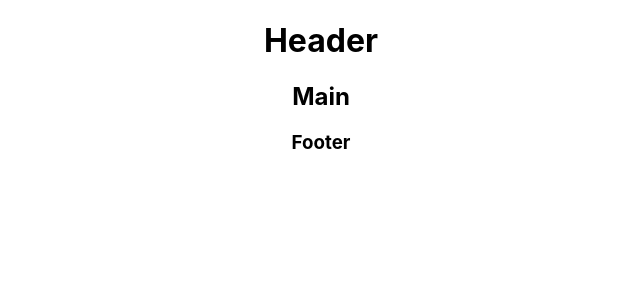
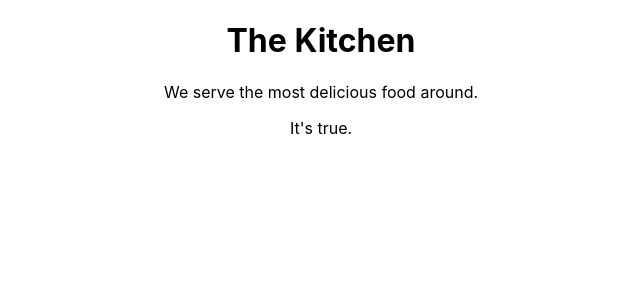
Before and after one commit to viktormishyn/react-test, a React (Create React App) app in the folder react-essentials/: page / in a window 1280 px wide. Shown: the top 300 px of the page, without its empty margins (319-959 px from the left). Built offline with nearby package versions, Linux system fonts and the light colour scheme.

Commit message:
Components inside <App />

```diff
--- a/react-essentials/src/App.js
+++ b/react-essentials/src/App.js
@@ -1,12 +1,38 @@
 import logo from './logo.svg';
 import './App.css';
+
+function Header() {
+  return (
+    <header>
+      <h1>The Kitchen</h1>
+    </header>
+  )
+}
+
+function Main() {
+  return (
+    <section>
+      <p>
+        We serve the most delicious food around.
+      </p>
+    </section>
+  )
+}
+
+function Footer() {
+  return (
+    <footer>
+      <p>It's true.</p>
+    </footer>
+  )
+}
 
 function App() {
   return (
     <div className="App">
-      <h1>Header</h1>
-      <h2>Main</h2>
-      <h3>Footer</h3>
+      <Header />
+      <Main />
+      <Footer />
     </div>
   );
 }
```
